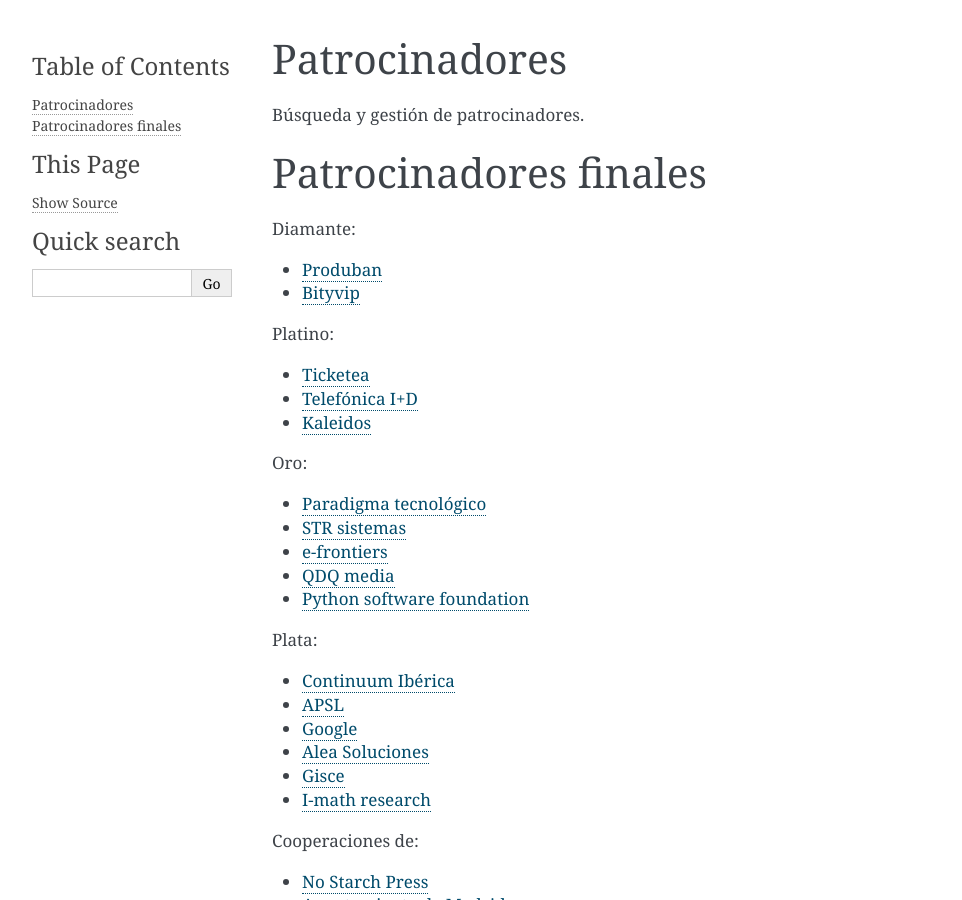
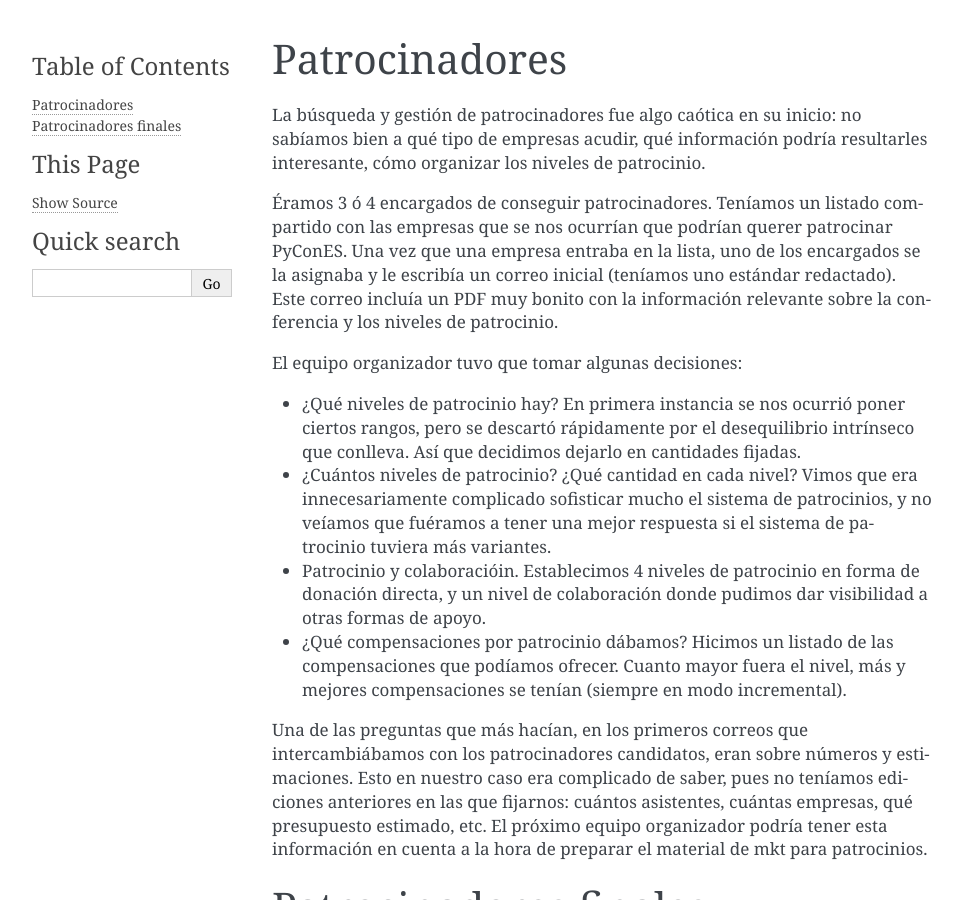
Before and after one commit to python-spain/postmortem-pycones2013, a Sphinx documentation site: the page built from source/patrocinadores.rst, in a window 1280 px wide and 900 px high. Shown: the whole window, without its empty margins (148-1110 px from the left). Built offline with Sphinx 7.4.7, drawn with Linux system fonts in a browser that asks for light colours.

Commit message:
Sponsorship

```diff
--- a/source/patrocinadores.rst
+++ b/source/patrocinadores.rst
@@ -1,7 +1,21 @@
 Patrocinadores
 ==============
 
-Búsqueda y gestión de patrocinadores.
+La búsqueda y gestión de patrocinadores fue algo caótica en su inicio: no sabíamos bien a qué tipo de empresas acudir, qué información podría resultarles interesante, cómo organizar los niveles de patrocinio.
+
+Éramos 3 ó 4 encargados de conseguir patrocinadores. Teníamos un listado compartido con las empresas que se nos ocurrían que podrían querer patrocinar PyConES. Una vez que una empresa entraba en la lista, uno de los encargados se la asignaba y le escribía un correo inicial (teníamos uno estándar redactado). Este correo incluía un PDF muy bonito con la información relevante sobre la conferencia y los niveles de patrocinio.
+
+El equipo organizador tuvo que tomar algunas decisiones:
+
+* ¿Qué niveles de patrocinio hay? En primera instancia se nos ocurrió poner ciertos rangos, pero se descartó rápidamente por el desequilibrio intrínseco que conlleva. Así que decidimos dejarlo en cantidades fijadas.
+
+* ¿Cuántos niveles de patrocinio? ¿Qué cantidad en cada nivel? Vimos que era innecesariamente complicado sofisticar mucho el sistema de patrocinios, y no veíamos que fuéramos a tener una mejor respuesta si el sistema de patrocinio tuviera más variantes.
+
+* Patrocinio y colaboracióin. Establecimos 4 niveles de patrocinio en forma de donación directa, y un nivel de colaboración donde pudimos dar visibilidad a otras formas de apoyo.
+
+* ¿Qué compensaciones por patrocinio dábamos? Hicimos un listado de las compensaciones que podíamos ofrecer. Cuanto mayor fuera el nivel, más y mejores compensaciones se tenían (siempre en modo incremental).
+
+Una de las preguntas que más hacían, en los primeros correos que intercambiábamos con los patrocinadores candidatos, eran sobre  números y estimaciones. Esto en nuestro caso era complicado de saber, pues no teníamos ediciones anteriores en las que fijarnos: cuántos asistentes, cuántas empresas, qué presupuesto estimado, etc. El próximo equipo organizador podría tener esta información en cuenta a la hora de preparar el material de mkt para patrocinios.
 
 Patrocinadores finales
 ======================
```
